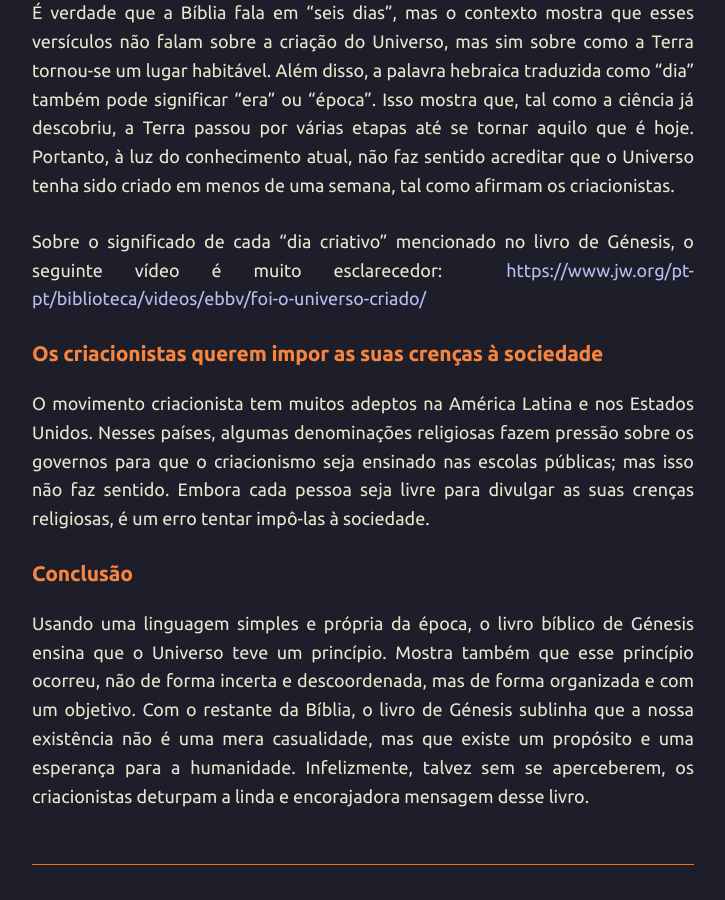
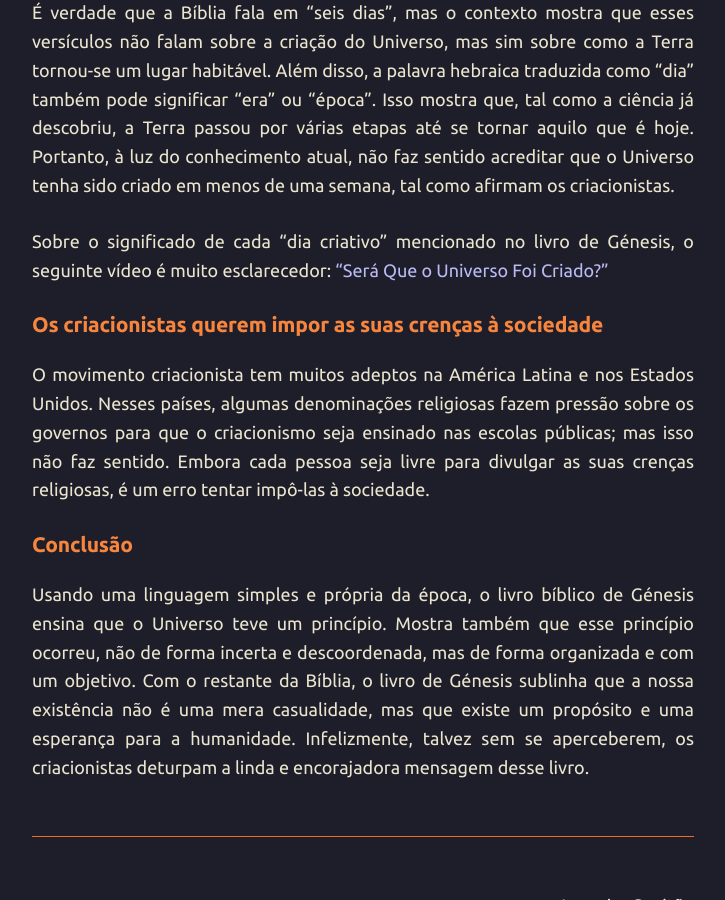
Before and after one commit to joaquim-capitao/queime-depois-de-ler, a Jekyll site: the page built from nao-sou-criacionista.md, in a window 1280 px wide and 900 px high, scrolled down 1756 px. Shown: the whole window, without its empty margins (277-1002 px from the left). Built offline with Jekyll 4.4.1, drawn with Linux system fonts in a browser that asks for light colours; our own code applies the rules of GitHub Pages for plain Markdown files.

Commit message:
Update nao-sou-criacionista.md

```diff
--- a/nao-sou-criacionista.md
+++ b/nao-sou-criacionista.md
@@ -32,8 +32,7 @@ No entanto, essas ideias anticientíficas não encontram apoio na Bíblia, pois
 
 É verdade que a Bíblia fala em "seis dias", mas o contexto mostra que esses versículos não falam sobre a criação do Universo, mas sim sobre como a Terra tornou-se um lugar habitável. Além disso, a palavra hebraica traduzida como “dia” também pode significar “era” ou “época”. Isso mostra que, tal como a ciência já descobriu, a Terra passou por várias etapas até se tornar aquilo que é hoje. Portanto, à luz do conhecimento atual, não faz sentido acreditar que o Universo tenha sido criado em menos de uma semana, tal como afirmam os criacionistas.
 
-Sobre o significado de cada “dia criativo” mencionado no livro de Génesis, o seguinte vídeo é muito esclarecedor:
-[https://www.jw.org/pt-pt/biblioteca/videos/ebbv/foi-o-universo-criado/](https://www.jw.org/pt-pt/biblioteca/videos/ebbv/foi-o-universo-criado/)
+Sobre o significado de cada “dia criativo” mencionado no livro de Génesis, o seguinte vídeo é muito esclarecedor: ["Será Que o Universo Foi Criado?"](https://www.jw.org/pt-pt/biblioteca/videos/ebbv/foi-o-universo-criado/)
 
 
 
```
